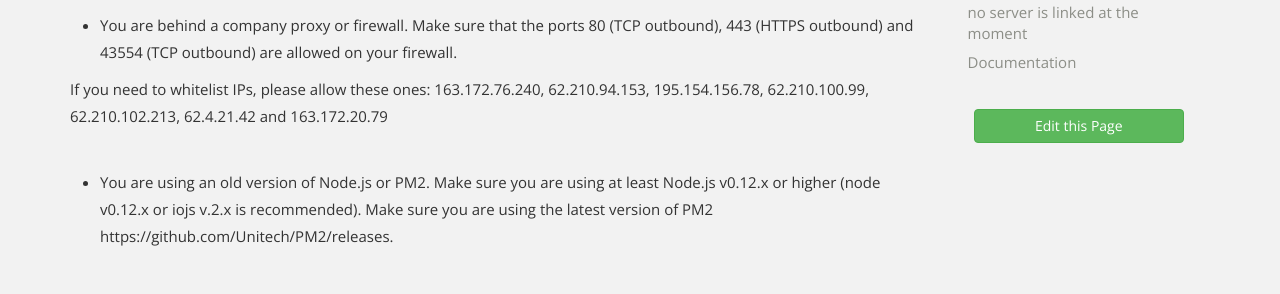
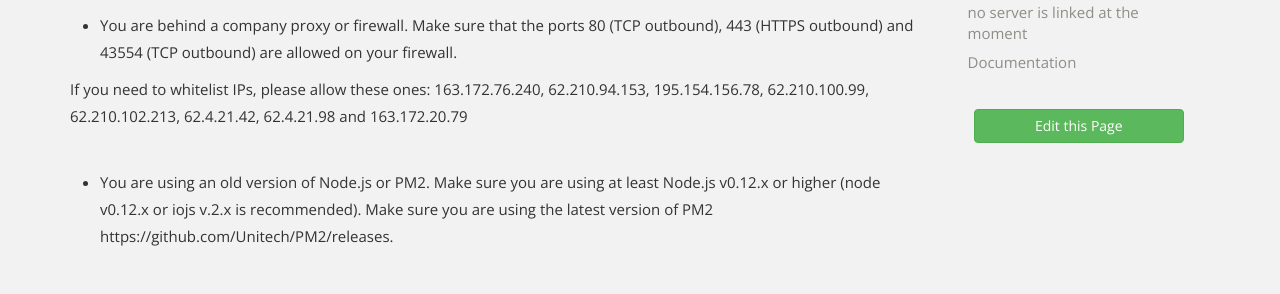
Before and after one commit to keymetrics/keymetrics.github.io, a Jekyll site: the page built from docs/keymetrics/faq.md, in a window 1280 px wide and 900 px high. Shown: the part 462-756 px from the top of the window. Built offline with Jekyll 4.4.1, drawn with Linux system fonts in a browser that asks for light colours; nearby versions of some CDN libraries; a script that is not in the unit is left out; comment, search, counter and statistics services are not loaded.

Commit message:
Update faq.md

```diff
--- a/docs/keymetrics/faq.md
+++ b/docs/keymetrics/faq.md
@@ -17,7 +17,7 @@ If you are in this situation, it might be for several reasons.
 - You are behind a company proxy or firewall.
 Make sure that the ports 80 (TCP outbound), 443 (HTTPS outbound) and 43554 (TCP outbound) are allowed on your firewall.
 
-If you need to whitelist IPs, please allow these ones: 163.172.76.240, 62.210.94.153, 195.154.156.78, 62.210.100.99, 62.210.102.213, 62.4.21.42 and 163.172.20.79
+If you need to whitelist IPs, please allow these ones: 163.172.76.240, 62.210.94.153, 195.154.156.78, 62.210.100.99, 62.210.102.213, 62.4.21.42,  62.4.21.98 and 163.172.20.79
 
 - You are using an old version of Node.js or PM2.
 Make sure you are using at least Node.js v0.12.x or higher (node v0.12.x or iojs v.2.x is recommended).
```
